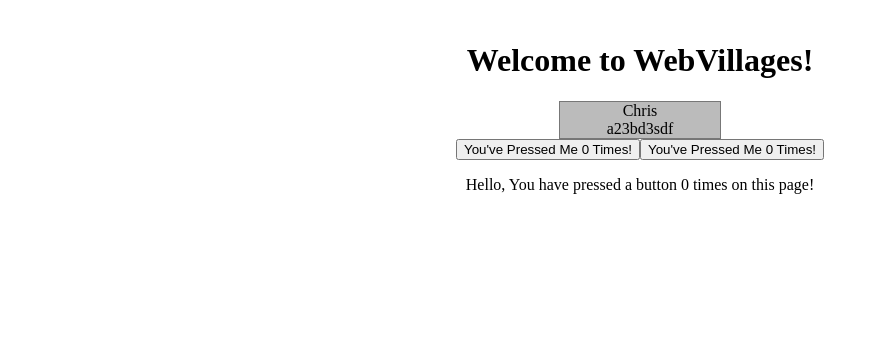
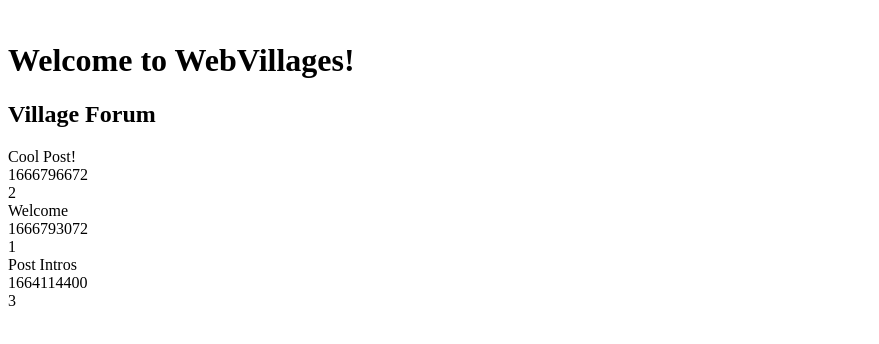
Before and after one commit to fractalbach/webvillages-frontend, a React (Vite) app: page / in a window 1280 px wide. Shown: the top 344 px of the page, without its empty margins (0-879 px from the left). Built offline with nearby package versions, Linux system fonts and the light colour scheme.

Commit message:
added Village Forum

```diff
--- a/index.html
+++ b/index.html
@@ -4,7 +4,7 @@
     <meta charset="UTF-8" />
     <link rel="icon" type="image/svg+xml" href="/favicon.svg" />
     <meta name="viewport" content="width=device-width, initial-scale=1.0" />
-    <title>React + TypeScript + Replit</title>
+    <title>WebVillages</title>
   </head>
   <body>
     <div id="root"></div>
--- a/src/App.css
+++ b/src/App.css
@@ -1,6 +1,5 @@
 body {
   padding: 1% 0;
-  text-align: center;
 /*   vertical-align: center; */
 /*   line-height: 100vh; */
 }
--- a/src/App.tsx
+++ b/src/App.tsx
@@ -1,11 +1,5 @@
 import './App.css'
 import { useState } from 'react';
-
-let user_1 = {
-  id: 123,
-  name: "Chris",
-  data: "a23bd3sdf",
-};
 
 export default function App() {
   const [count, setCount] = useState(0);
@@ -15,10 +9,7 @@ export default function App() {
   return (
     <div>
       <h1>Welcome to WebVillages!</h1>
-      <UserCard />
-      <MyButton count={count} onClick={handleClick} />
-      <MyButton count={count} onClick={handleClick} />
-      <NumberDisplayer count={count} />
+      <VillageForum />
     </div>
   );
 }
@@ -37,23 +28,68 @@ function NumberDisplayer({count}) {
   );
 }
 
-function UserCard() {
-  let user = user_1;
+interface ThreadData {
+  id: string,
+  title: string,
+  start_time: number,
+  latest_time: number,
+  user: string,
+  comment_count: number,
+}
+
+interface CommentData {
+  user: string,
+  time: number,
+  message: string,
+}
+
+const EXAMPLE_FORUM_DATA = {
+  threads: [
+    {id: "007", title: "Cool Post!", start_time: 1666796672, latest_time: 1666969472, user: "user5", comment_count: 2},
+    {id: "111", title: "Welcome", start_time: 1666793072, latest_time: 1666879472, user: "iamyou", comment_count: 1},
+    {id: "123", title: "Post Intros", start_time: 1664114400, latest_time: 1664323200, user: "lolerz", comment_count: 3},
+  ],
+  comments_by_thread: {
+    "007": [
+      {user: "user5", time: 1666796672, message: "Just making a cool thread, post anything!"},
+      {user: "somebody1", time: 1666969472, message: "I am making a response. Hi."},
+    ],
+    "111": [
+      {user: "iamyou", time: 1666793072, message: "Welcome to the village forums!"},
+    ],
+    "123": [
+      {user: "iamyou", time: 1666796672, message: "I am you. If you know you, then you know me."},
+      {user: "user5", time: 1666796672, message: "I am user5, and i have 5 fingers on each hand"},
+      {user: "lolerz", time: 1666796672, message: "Please post intros! I am lolerz, I lol in free time."},
+    ],
+  }
+}
+
+function VillageForum() {
+  const data = EXAMPLE_FORUM_DATA;
+  const threads = [];
+  data.threads.forEach((x) => {
+    threads.push(
+      <Thread
+        thread_data={x}
+        key={x.id}
+      />
+    );
+  });
   return (
-    <div className='usercard'>
-      <div className='usercard_name'>{user.name}</div>
-      <div className='usercard_body'>{user.data}</div>
+    <section>
+    <h1>Village Forum</h1>
+      {threads}
+    </section>
+  );
+}
+
+function Thread({thread_data}) {
+  return (
+    <div className="thread">
+      <div className="thread_title">{thread_data.title}</div>
+      <div className='thread_time'>{thread_data.start_time}</div>
+      <div className='thread_counter'>{thread_data.comment_count}</div>
     </div>
   );
 }
-
-function AboutPage() {
-  return (
-    <>
-      <h1>About WebVillages</h1>
-      <p>WebVillages is a website where you can customize your own
-      homepage with a house, join a village with others, and explore
-      new villages!</p>
-    </>
-  );
-}
```
